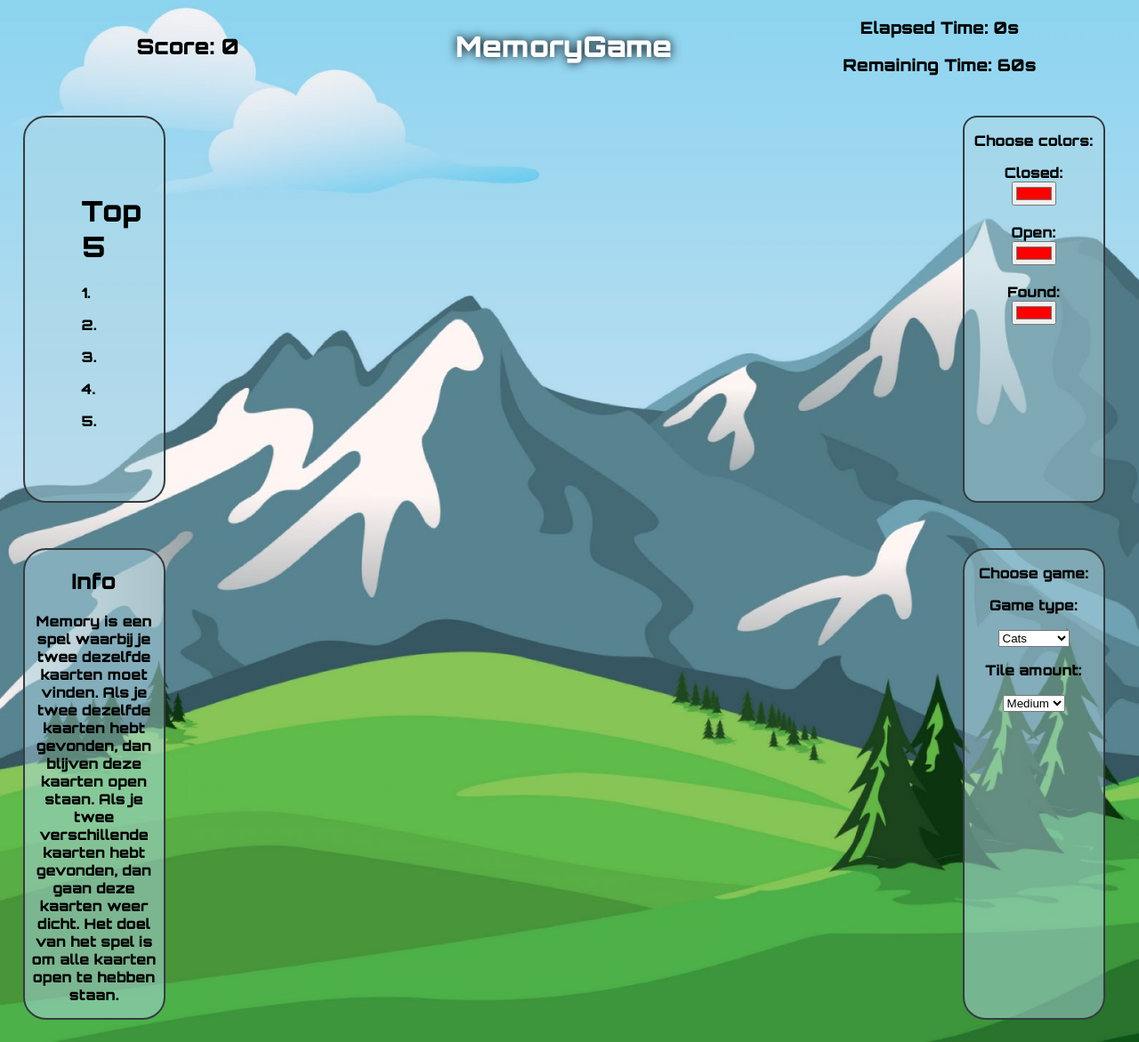
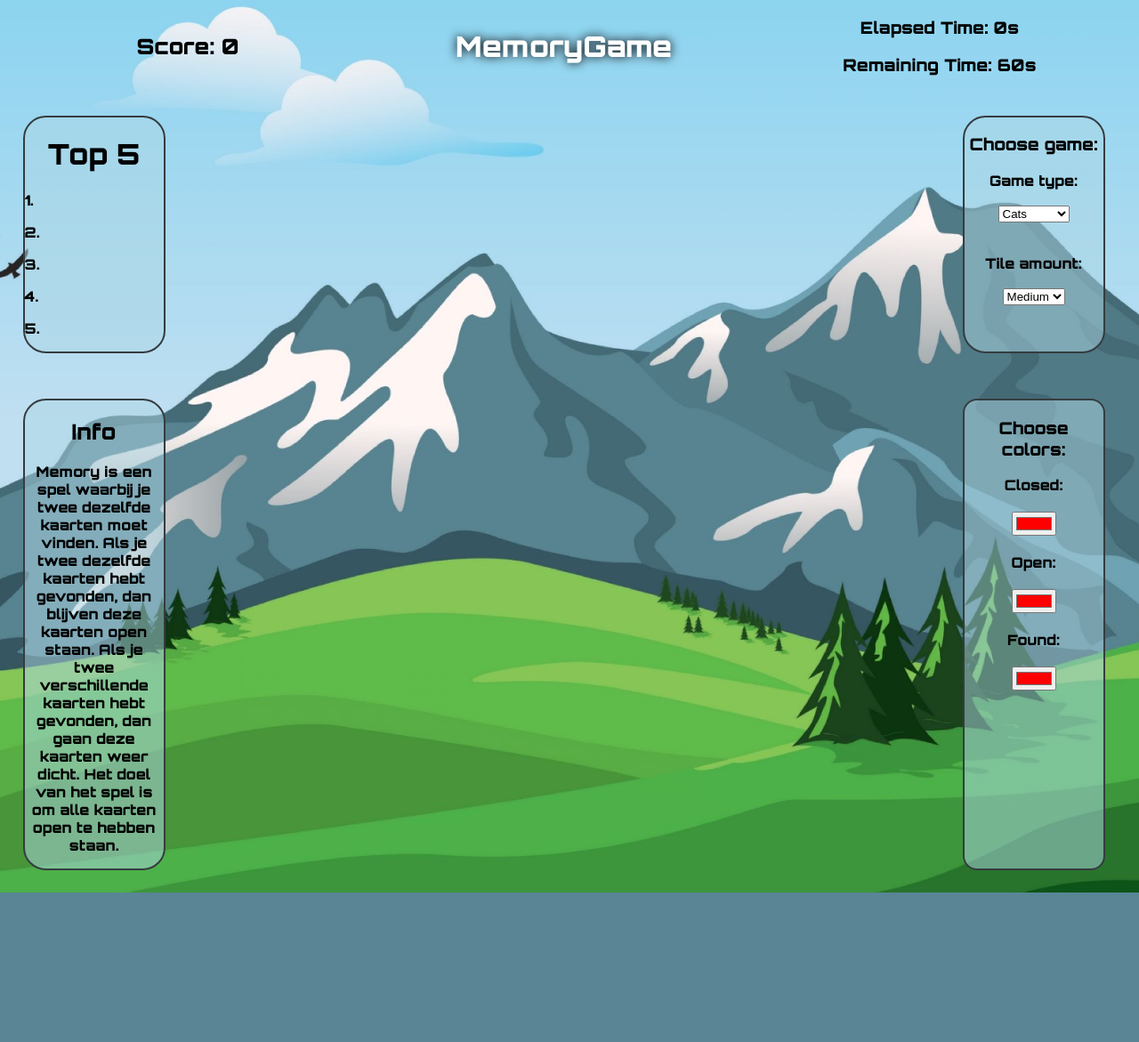
Before and after one commit to martprenger/web3, a PHP site: page / in a window 1280 px wide. Shown: the whole page at 89% size. After the commit the page ends 1003 px from the top, so only its background shows below. Run offline with PHP 8.4, Linux system fonts and the light colour scheme.

Commit message:
fixed side bars size

```diff
--- a/memory/index.html
+++ b/memory/index.html
@@ -41,11 +41,11 @@
 
 
     <div class="game-type">
-        <p>Choose game:</p>
+        <h3>Choose game:</h3>
         <div class="dropdown_karakter">
             <p>Game type:</p>
             <select id="gameType"></select>
-        </div>
+        </div><br>
 
         <div class="dropdown_afmetingboard">
             <p>Tile amount:</p>
@@ -54,12 +54,12 @@
     </div>
 
     <div class="dropdown_kleuren_platen">
-        <p>Choose colors:</p>
-        <label for="colorcard">Closed:</label><br>
+        <h3>Choose colors:</h3>
+        <label for="colorcard">Closed:</label><br><br>
         <input type="color" id="colorcard" name="favcolor" value="#ff0000"><br><br>
-        <label for="coloropen">Open:</label><br>
+        <label for="coloropen">Open:</label><br><br>
         <input type="color" id="coloropen" name="favcolor" value="#ff0000"><br><br>
-        <label for="colorfound">Found:</label><br>
+        <label for="colorfound">Found:</label><br><br>
         <input type="color" id="colorfound" name="favcolor" value="#ff0000"><br><br>
     </div>
 
--- a/memory/style.css
+++ b/memory/style.css
@@ -150,7 +150,7 @@ body {
     border: 2px solid #353C40; /* Black border */
     border-radius: 5vw;
     margin: 2vw;
-    padding: 5vw;
+
 }
 
 .ranking h1 {
@@ -204,12 +204,12 @@ body {
 
     .game-type {
         grid-column: 6;
-        grid-row: 3/5;
+        grid-row: 2;
     }
 
     .dropdown_kleuren_platen {
         grid-column: 6;
-        grid-row: 2;
+        grid-row: 3;
     }
 
 
@@ -248,4 +248,8 @@ body {
         border-radius: 2vw;
     }
 
+    .board-div {
+        grid-column: 1/7;
+        grid-row: 2/5;
+    }
 }
```
